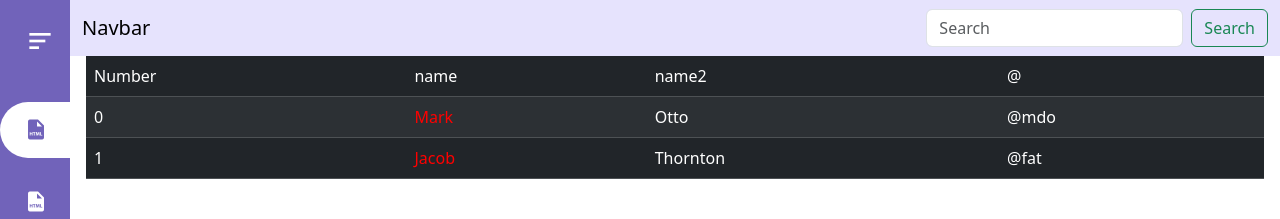
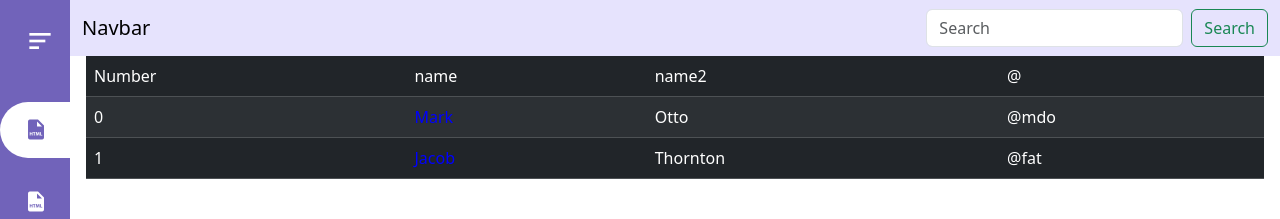
Before and after one commit to Andygggg/Vue3_Vite-boostape5, a Vue app: page /form/table in a window 1280 px wide. Shown: the top 219 px of the page. Built offline with nearby package versions, Linux system fonts and the light colour scheme.

Commit message:
fix: 測試合併

```diff
--- a/index.html
+++ b/index.html
@@ -7,7 +7,7 @@
     <link href="https://unpkg.com/boxicons@2.1.4/css/boxicons.min.css" rel="stylesheet" />
     <link rel="stylesheet" href="https://fonts.googleapis.com/css?family=Tangerine" />
     <meta name="viewport" content="width=device-width, initial-scale=1.0" />
-    <title>Vue3 Vite boostape5</title>
+    <title>Vue3 Vite boostape5 B</title>
   </head>
   <body>
     <div id="app"></div>
--- a/src/content/Project/Form/Table.vue
+++ b/src/content/Project/Form/Table.vue
@@ -5,7 +5,7 @@
         <span>{{ data.index }}</span>
       </template>
       <template #cell(two)="data">
-        <span style="color: red">{{ data.item.two }}</span>
+        <span style="color: blue">{{ data.item.two }}</span>
       </template>
     </MakeTable>
   </div>
```
